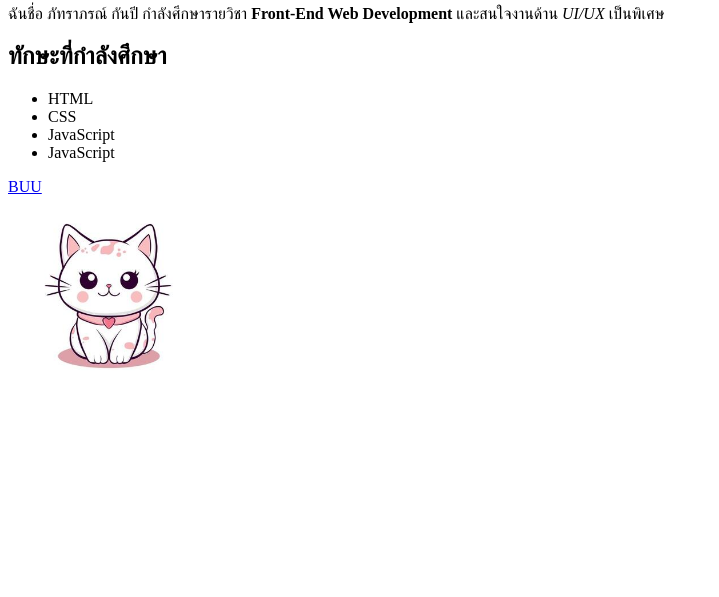
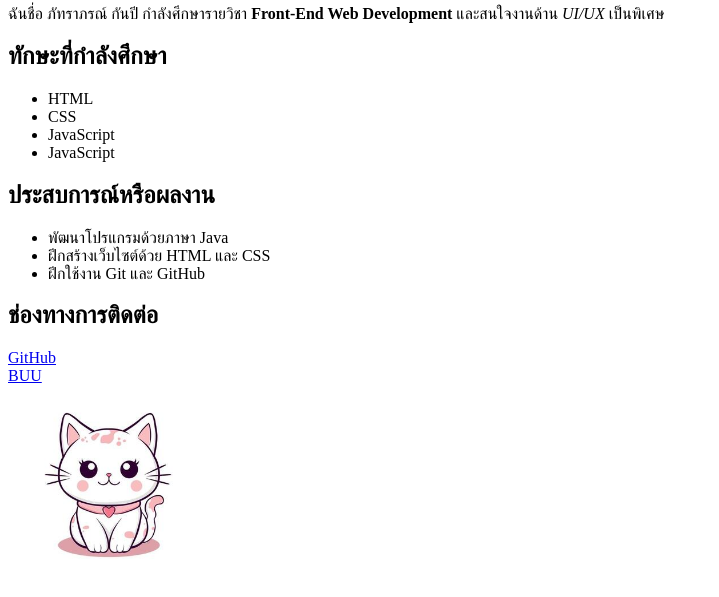
Before and after one commit to 68160162/88726065, a plain HTML site: page week01/index.html in a window 1280 px wide. Shown: the part 75-672 px from the top of the page, without its empty margins (0-719 px from the left). Drawn offline with Linux system fonts and the light colour scheme.

Commit message:
เพิ่มประสบการณ์และLink GitHub

```diff
--- a/week01/index.html
+++ b/week01/index.html
@@ -7,6 +7,7 @@
 </head>
 <body>
     <h1>พอร์ตโฟลิโอของฉัน</h1>
+
     <!-- ส่วนแนะนำตัวและทักษะที่กำลังศึกษา -->
     <p>
         ฉันชื่อ ภัทราภรณ์ กันปี กำลังศึกษารายวิชา <strong>Front-End Web Development</strong>
@@ -19,6 +20,19 @@
         <li>JavaScript</li>
         <li>JavaScript</li>
     </ul>
+        <!-- ส่วนประสบการณ์และผลงาน -->
+    <h2>ประสบการณ์หรือผลงาน</h2>
+    <ul>
+        <li>พัฒนาโปรแกรมด้วยภาษา Java</li>
+        <li>ฝึกสร้างเว็บไซต์ด้วย HTML และ CSS</li>
+        <li>ฝึกใช้งาน Git และ GitHub</li>
+    </ul>
+
+        <!-- ช่องทางการติดต่อ -->
+    <h2>ช่องทางการติดต่อ</h2>
+    <a href="https://github.com/68160162" target="_blank">GitHub</a> <br>
+    </a>
+    </ul>
     <a href="http://www.buu.ac.th">BUU</a> <br>
     <img src="cat.png" alt="รูปแมว" width="200">
 </body>
```
